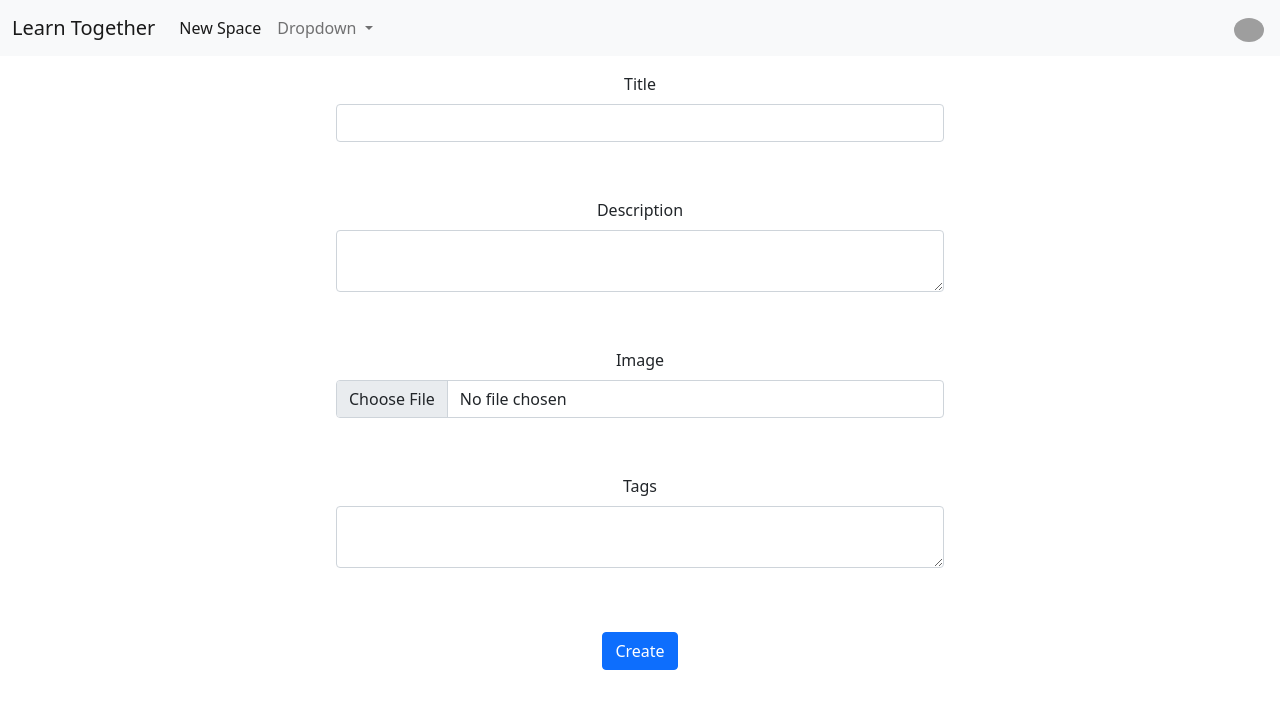
After one commit to erdembilgin/SWE-573-Project, a Django app: page /spaces/create-space/ in a window 1280 px wide. The commit adds this page. Shown: the top 709 px of the page. Run offline with Django 4.2, Linux system fonts and the light colour scheme; the visitor is signed in with stand-in values (Sample User, id 1); grey boxes are pictures that could not be loaded.

Commit message:
spaces can be created now by users

```diff
--- a/spaces/urls.py
+++ b/spaces/urls.py
@@ -3,11 +3,13 @@ from django.urls import path, include
 from .views import (
     HomeView,
     JoinSpace,
-    LeaveSpace
+    LeaveSpace,
+    CreateSpace
 )
 
 urlpatterns = [
     path("home/", HomeView.as_view(), name="homepage"),
     path("joinspace/<int:pk>/", JoinSpace.as_view(), name="joinspace"),
     path("leavespace/<int:pk>/", LeaveSpace.as_view(), name="leavespace"),
+    path("create-space/", CreateSpace.as_view(), name="createspace"),
 ]
--- a/spaces/views.py
+++ b/spaces/views.py
@@ -42,3 +42,20 @@ class LeaveSpace(View):
             print(desired_space.user.all())
             return redirect("/spaces/home")
         return redirect("/")
+
+class CreateSpace(View):
+    template_name = "spaces/newspace.html"
+
+    def get(self, request):
+        if request.user.is_authenticated:
+            return render(request, self.template_name)
+        return redirect("/")
+
+    def post(self, request):
+        title = request.POST['title']
+        description = request.POST['description']
+        tags = request.POST['tags']
+        img = request.FILES['banner']
+
+        Space.objects.create(title=title, description=description, tags=tags, banner=img)
+        return redirect("/spaces/home")
--- a/templates/accounts/navbar.html
+++ b/templates/accounts/navbar.html
@@ -7,6 +7,10 @@
         </button>
         <div class="collapse navbar-collapse" id="navbarSupportedContent">
             <ul class="navbar-nav me-auto mb-2 mb-lg-0">
+
+                <li class="nav-item">
+                    <a class="nav-link active" aria-current="page" href="/spaces/create-space">New Space</a>
+                  </li>
 
                 <li class="nav-item dropdown">
                     <a class="nav-link dropdown-toggle" href="#" id="navbarDropdown" role="button"
@@ -24,6 +28,7 @@
                         <li><a class="dropdown-item" href="#">Something else here</a></li>
                     </ul>
                 </li>
+
             </ul>
             <div class="position-absolute end-0">
                 <a class="navbar-brand" href="#">
--- /dev/null
+++ b/templates/spaces/newspace.html
@@ -0,0 +1,44 @@
+{% extends "base.html" %}
+
+
+{% block title %}
+
+Create Space
+
+{% endblock %}
+
+
+{% block content %}
+
+<center>
+    <form method="post" enctype="multipart/form-data">
+        {% csrf_token %}
+        <div class="form-outline mb-4 w-50 h-50 p-3">
+            <label class="form-label" for="form1Example1">Title</label>
+            <input type="text" id="form1Example1" name="title" class="form-control" />
+
+        </div>
+
+        <div class="form-outline mb-4 w-50 h-50 p-3">
+            <label class="form-label" for="form1Example2">Description</label>
+            <textarea  name="description" id="form1Example2" class="form-control" ></textarea>
+        </div>
+
+        <div class="form-outline mb-4 w-50 h-50 p-3">
+            <label class="form-label" for="form1Example2">Image</label>
+            <input type="file" name="banner" id="form1Example2" class="form-control" />
+        </div>
+
+
+        <div class="form-outline mb-4 w-50 h-50 p-3">
+            <label class="form-label" for="form1Example2">Tags</label>
+            <textarea  name="tags" id="form1Example2" class="form-control" ></textarea>
+        </div>
+            <br>
+        <!-- Submit button -->
+        <button type="submit" class="btn btn-primary btn-block">Create</button>
+
+      </form>
+    </center>
+
+{% endblock %}
```
Also changed, not shown: media/banners/tree-736885__480_2sPBnup.jpg (added), media/banners/tree-736885__480_ZVvs3Pj.jpg (added), media/banners/tree-736885__480_eyymPlU.jpg (added).
